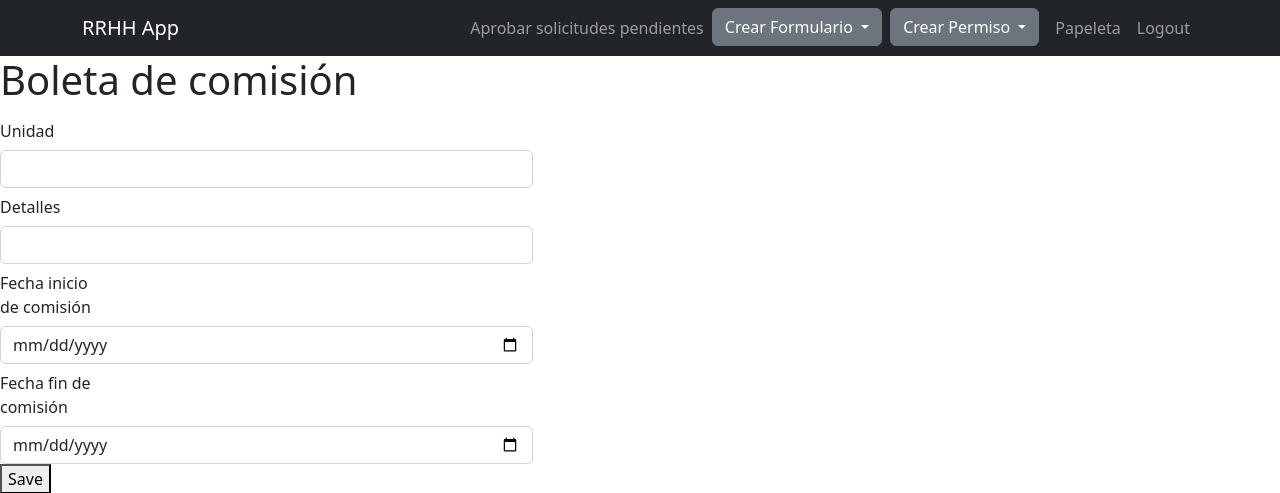
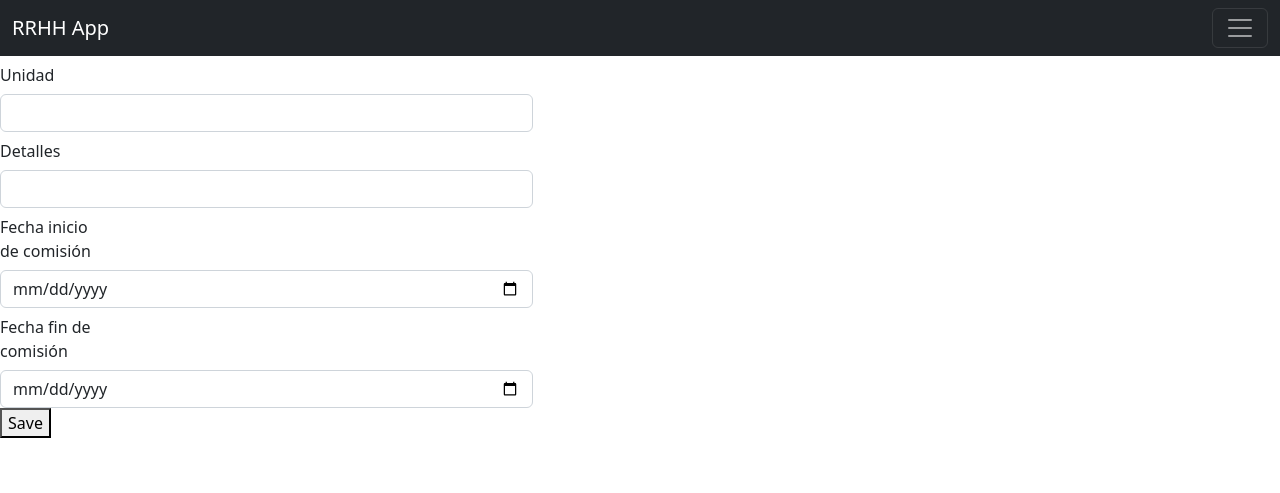
Before and after one commit to Andy-White-Rospi/RRHH_JA, a Django app: page /commissions/ in a window 1280 px wide. Shown: the top 493 px of the page. Run offline with Django 4.2, Linux system fonts and the light colour scheme; the visitor is signed in with stand-in values (Sample User, id 1); parts of the project's set-up code (start-up, migrations or seed data) failed here and were passed over.

Commit message:
Cambio de vista

```diff
--- a/tasks/templates/_navbar.html
+++ b/tasks/templates/_navbar.html
@@ -1,22 +1,26 @@
-<nav class="navbar navbar-expand-lg navbar-dark bg-dark">
-    <div class="container">
+<nav class="navbar navbar-dark bg-dark fixed-top">
+    <div class="container-fluid">
         <a class="navbar-brand" href="/">RRHH App</a>
         <button
                 class="navbar-toggler"
                 type="button"
-                data-bs-toggle="collapse"
-                data-bs-target="#navbarNav"
-                aria-controls="navbarNav"
+                data-bs-toggle="offcanvas"
+                data-bs-target="#offcanvasDarkNavbar"
+                aria-controls="offcanvasDarkNavbar"
                 aria-expanded="false"
                 aria-label="Toggle navigation"
         >
             <span class="navbar-toggler-icon"></span>
         </button>
-        <div class="collapse navbar-collapse" id="navbarNav">
+        <div class="offcanvas offcanvas-end text-bg-dark" tabindex="-1" id="offcanvasDarkNavbar"
+             aria-labelledby="offcanvasDarkNavbarLabel">
+            <div class="offcanvas-header">
+                <h5 class="offcanvas-title" id="offcanvasDarkNavbarLabel">RRHH App</h5>
+                <button type="button" class="btn-close btn-close-white" data-bs-dismiss="offcanvas"
+                        aria-label="Close"></button>
+            </div>
+            <div class="offcanvas-body">
                 <ul class="navbar-nav ms-auto">
-                {#        <li class="nav-item">#}
-                {#          <a href="/" class="nav-link">Principal</a>#}
-                {#        </li>#}
                     {% if user.is_authenticated %}
                         {% if perms.tasks.view_vacation_rescheduling %}
                             <li class="nav-item">
@@ -40,39 +44,38 @@
                         {#                    </li>#}
                         <li class="nav-item">
                             {#                        <a href="{% url 'create_task' %}" class="nav-link">Crear boleta</a>#}
-                        <div class="dropdown">
-                            <button class="btn btn-secondary dropdown-toggle" type="button" id="dropdownMenuButton1"
-                                    data-bs-toggle="dropdown" aria-expanded="false">
+                            <a class="nav-link dropdown-toggle" href="#" role="button" data-bs-toggle="dropdown"
+                               aria-expanded="false">
                                 Crear Formulario
-                            </button>
-                            <ul class="dropdown-menu" aria-labelledby="dropdownMenuButton1">
+                            </a>
+                            <ul class="dropdown-menu dropdown-menu-dark" aria-labelledby="dropdown">
                                 <li><a class="dropdown-item" href="{% url 'registro_de_asistencia' %}">Registro de
                                     asistencia</a></li>
-                                <li><a class="dropdown-item" href="{% url 'vacation_rescheduling' %}">Reprogramación de
+                                <li><a class="dropdown-item" href="{% url 'vacation_rescheduling' %}">Reprogramación
+                                    de
                                     vacaciones</a></li>
+                            </ul>
                             {#                                <li><a class="dropdown-item" href="{% url 'create_task' %}">Tolerancia</a></li>#}
                             {#                                <li><a class="dropdown-item" href="{% url 'create_task' %}">Marcado manual</a></li>#}
                             {#                                <li><a class="dropdown-item" href="{% url 'create_task' %}">Vacaciones</a></li>#}
-                            </ul>
-                        </div>
+
                         </li>
-                    <li class="mx-2">
-
-                        <div class="dropdown">
-                            <button class="btn btn-secondary dropdown-toggle" type="button" id="dropdownMenuButton1"
-                                    data-bs-toggle="dropdown" aria-expanded="false">
+                        <li class="nav-item">
+                            <a class="nav-link dropdown-toggle" href="#" role="button" data-bs-toggle="dropdown"
+                               aria-expanded="false">
                                 Crear Permiso
-                            </button>
-                            <ul class="dropdown-menu" aria-labelledby="dropdownMenuButton1">
+                            </a>
+                            <ul class="dropdown-menu dropdown-menu-dark" aria-labelledby="dropdown">
                                 <li><a class="dropdown-item" href="{% url 'official_permit_for_hours' %}">Permiso
                                     oficial por horas</a></li>
-                                <li><a class="dropdown-item" href="{% url 'personal_leave_with_pay' %}">Permiso personal
+                                <li><a class="dropdown-item" href="{% url 'personal_leave_with_pay' %}">Permiso
+                                    personal
                                     con goce de haberes</a></li>
                                 {#                                <li><a class="dropdown-item" href="{% url 'create_task' %}">Tolerancia</a></li>#}
                                 {#                                <li><a class="dropdown-item" href="{% url 'create_task' %}">Marcado manual</a></li>#}
                                 {#                                <li><a class="dropdown-item" href="{% url 'create_task' %}">Vacaciones</a></li>#}
                             </ul>
-                        </div>
+
 
                         </li>
                         <li class="nav-item">
@@ -93,6 +96,12 @@
                         </li>
                     {% endif %}
                 </ul>
+{#TODO: scomponente de busqueda implementar luego#}
+{#                <form class="d-flex mt-3" role="search">#}
+{#                    <input class="form-control me-2" type="search" placeholder="Search" aria-label="Search">#}
+{#                    <button class="btn btn-success" type="submit">Search</button>#}
+{#                </form>#}
+            </div>
         </div>
     </div>
 </nav>
--- a/tasks/views.py
+++ b/tasks/views.py
@@ -15,7 +15,7 @@ from .forms import TaskForm, CommissionForm,Register_assistenceForm, Vacation_re
 from django.contrib.auth.models import Group
 from django.contrib.auth import get_user_model
 from django.db.models import Q
-import re
+
 User = get_user_model()
 
 
```
Lines whose indentation alone changed are shown as unchanged.
